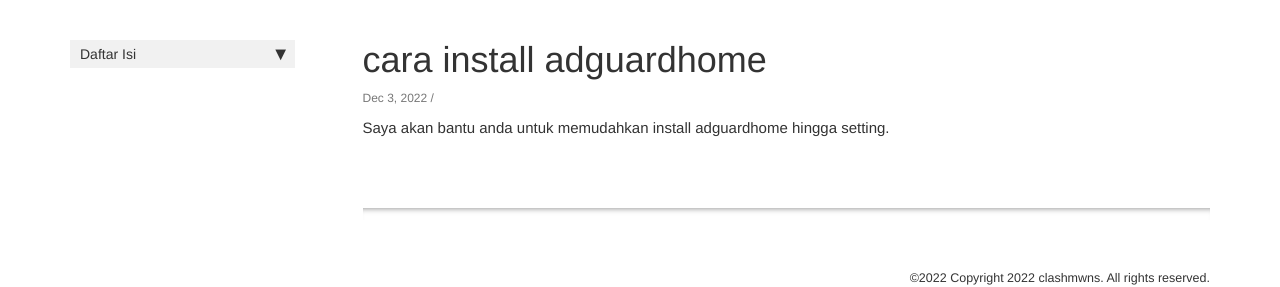
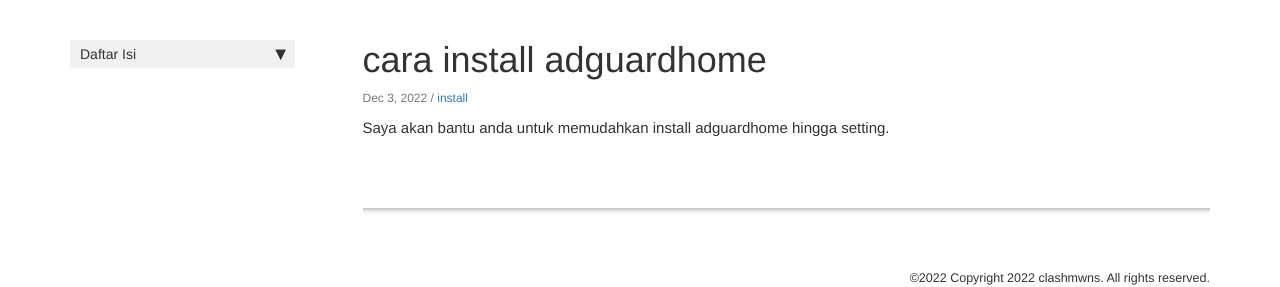
Before and after one commit to mwnsofficial/clashmwns, a Jekyll site: the page built from _posts/2022-12-03-install-adguardhome.md, in a window 1280 px wide. Shown: the part 176-463 px from the top of the page. Built offline with Jekyll 4.4.1, drawn with Linux system fonts in a browser that asks for light colours; comment, search, counter and statistics services are not loaded.

Commit message:
Update tags.yml

```diff
--- a/_data/tags.yml
+++ b/_data/tags.yml
@@ -10,7 +10,8 @@ allowed-tags:
   - single_sourcing
   - special_layouts
   - collaboration
-  - news
+  - openwrt
+  - install
   - troubleshooting
   - mobile
 
```
